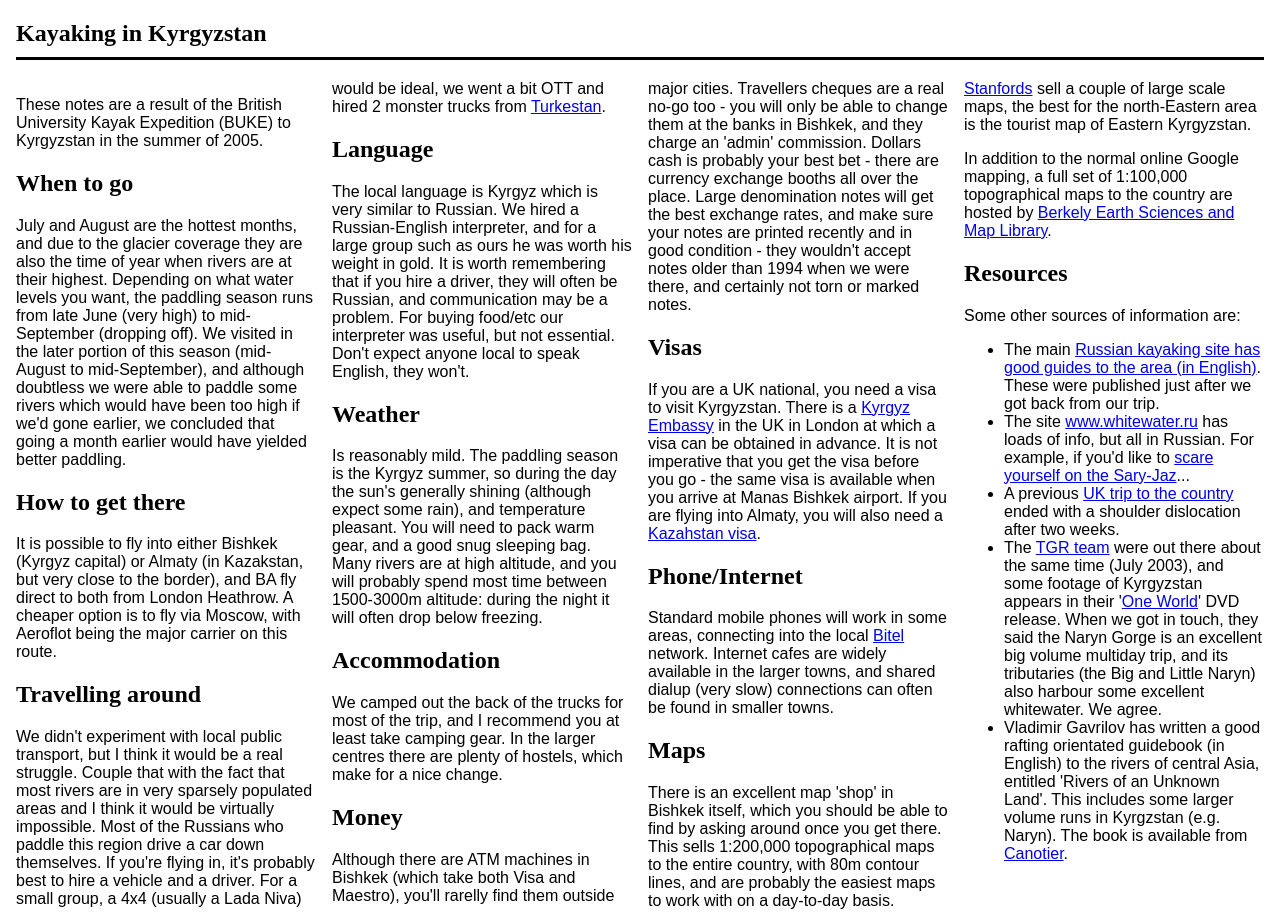
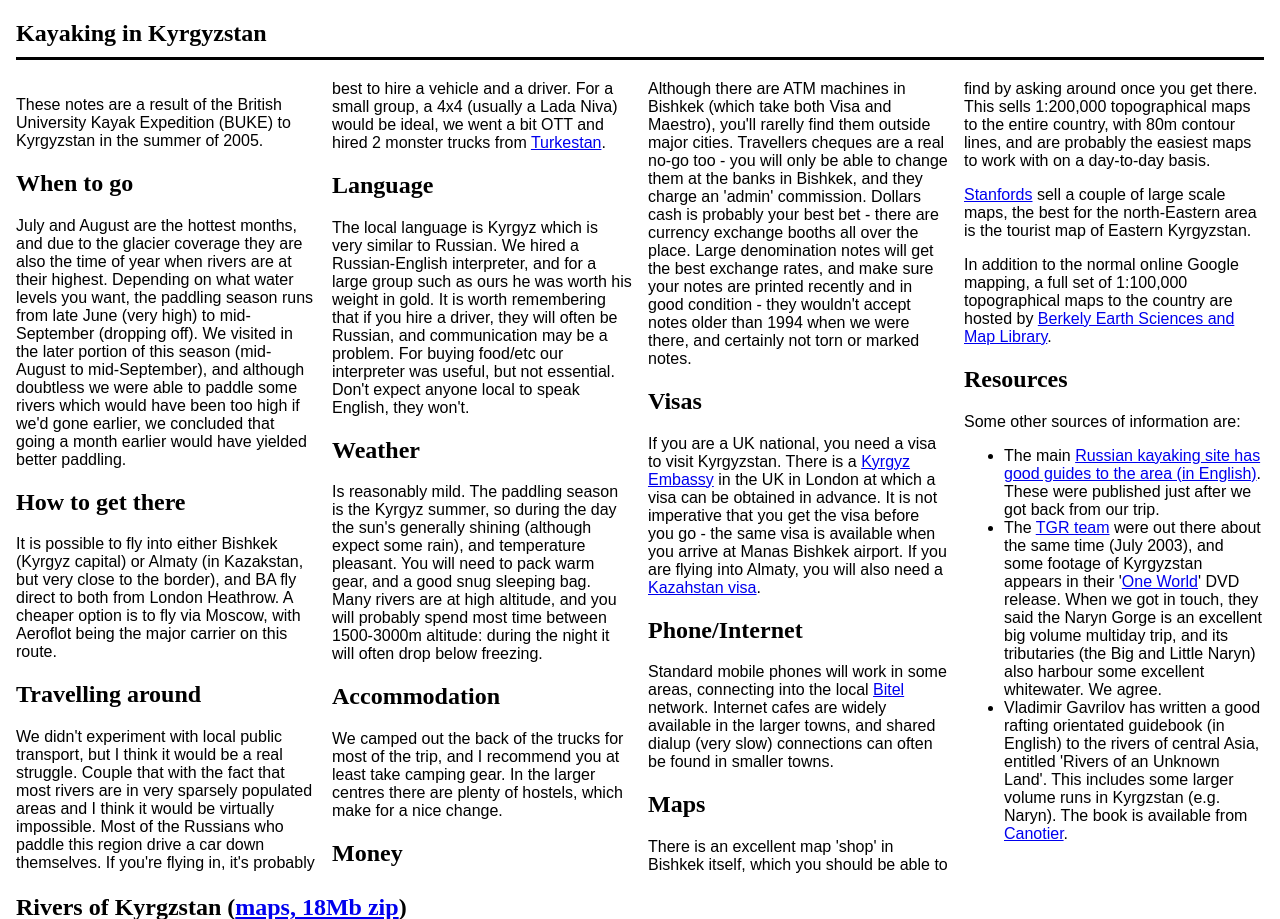
Before and after one commit to robtuley/kayakstan.rob.cx, a PHP site: page / in a window 1280 px wide. Shown: the top 919 px of the page. Run offline with PHP 8.4, Linux system fonts and the light colour scheme; some libraries are stand-ins or nearby versions.

Commit message:
Corrected and removed dud links from resources

```diff
--- a/index.php
+++ b/index.php
@@ -72,9 +72,7 @@
 <h2>Resources</h2>
 <p>Some other sources of information are:</p>
 <ul>
-<li>The main <a href=http://www.kayaking.ru/en/rivers/tienshan>Russian kayaking site has good guides to the area (in English)</a>. These were published just after we got back from our trip.</li>
-<li>The site <a href=http://www.whitewater.ru>www.whitewater.ru</a> has loads of info, but all in Russian. For example, if you'd like to <a href=http://www.whitewater.ru/tourism/Rivers/MiddleAsya/Saryjaz/Sary99.htm>scare yourself on the Sary-Jaz</a>...</li>
-<li>A previous <a href=http://kyrgyzkayak.co.uk>UK trip to the country</a> ended with a shoulder dislocation after two weeks.</li>
+<li>The main <a href=http://www.kayaking.su/en/rivers/tienshan>Russian kayaking site has good guides to the area (in English)</a>. These were published just after we got back from our trip.</li>
 <li>The <a href=http://www.tetongravity.com>TGR team</a> were out there about the same time (July 2003), and some footage of Kyrgyzstan appears in their '<a href=http://www.arris.biz>One World</a>' DVD release. When we got in touch, they said the Naryn Gorge is an excellent big volume multiday trip, and its tributaries (the Big and Little Naryn) also harbour some excellent whitewater. We agree.</li>
 <li>Vladimir Gavrilov has written a good rafting orientated guidebook (in English) to the rivers of central Asia, entitled 'Rivers of an Unknown Land'. This includes some larger volume runs in Kyrgzstan (e.g. Naryn). The book is available from <a href=http://www.canotier.com>Canotier</a>.</li>
 </ul>
```
